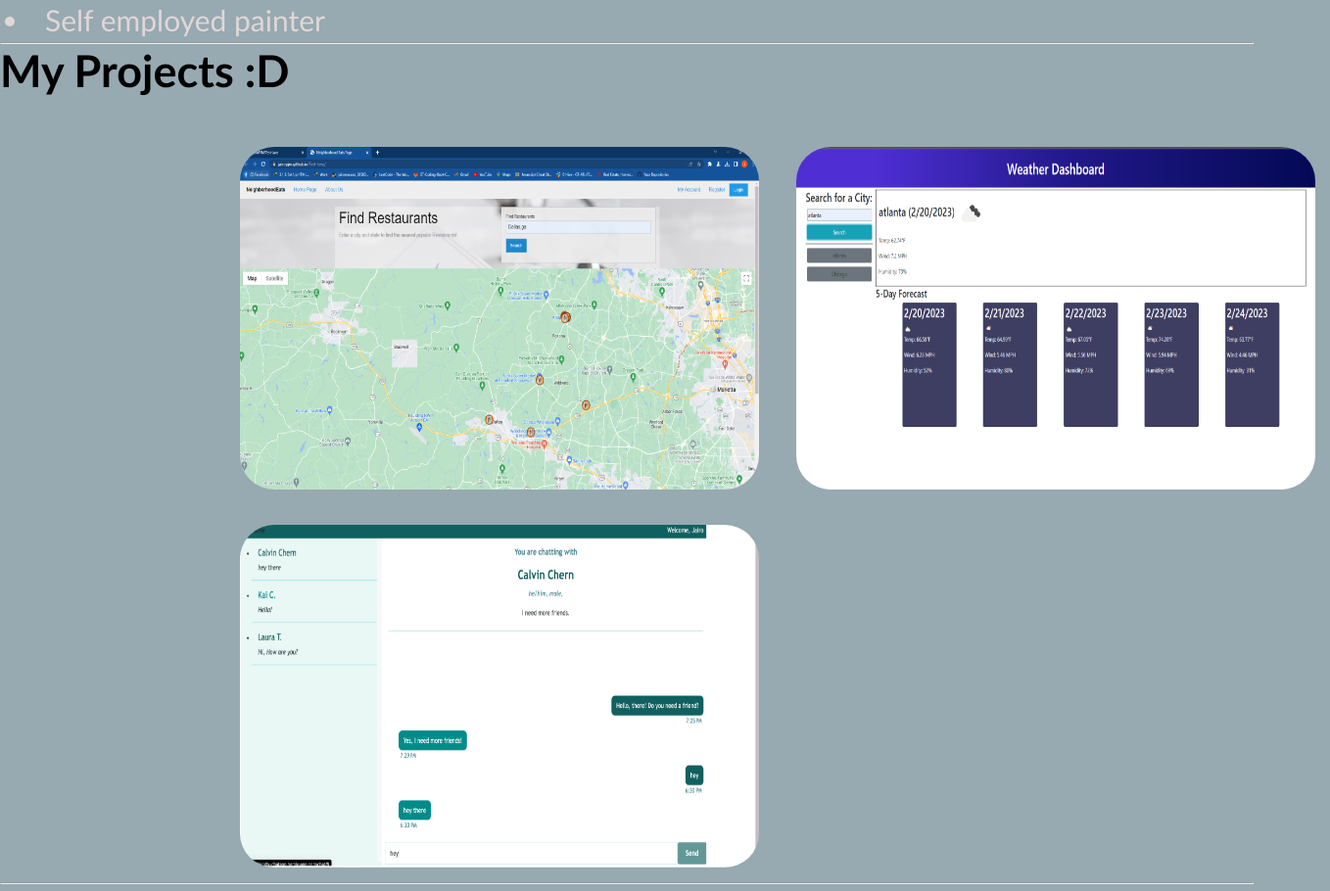
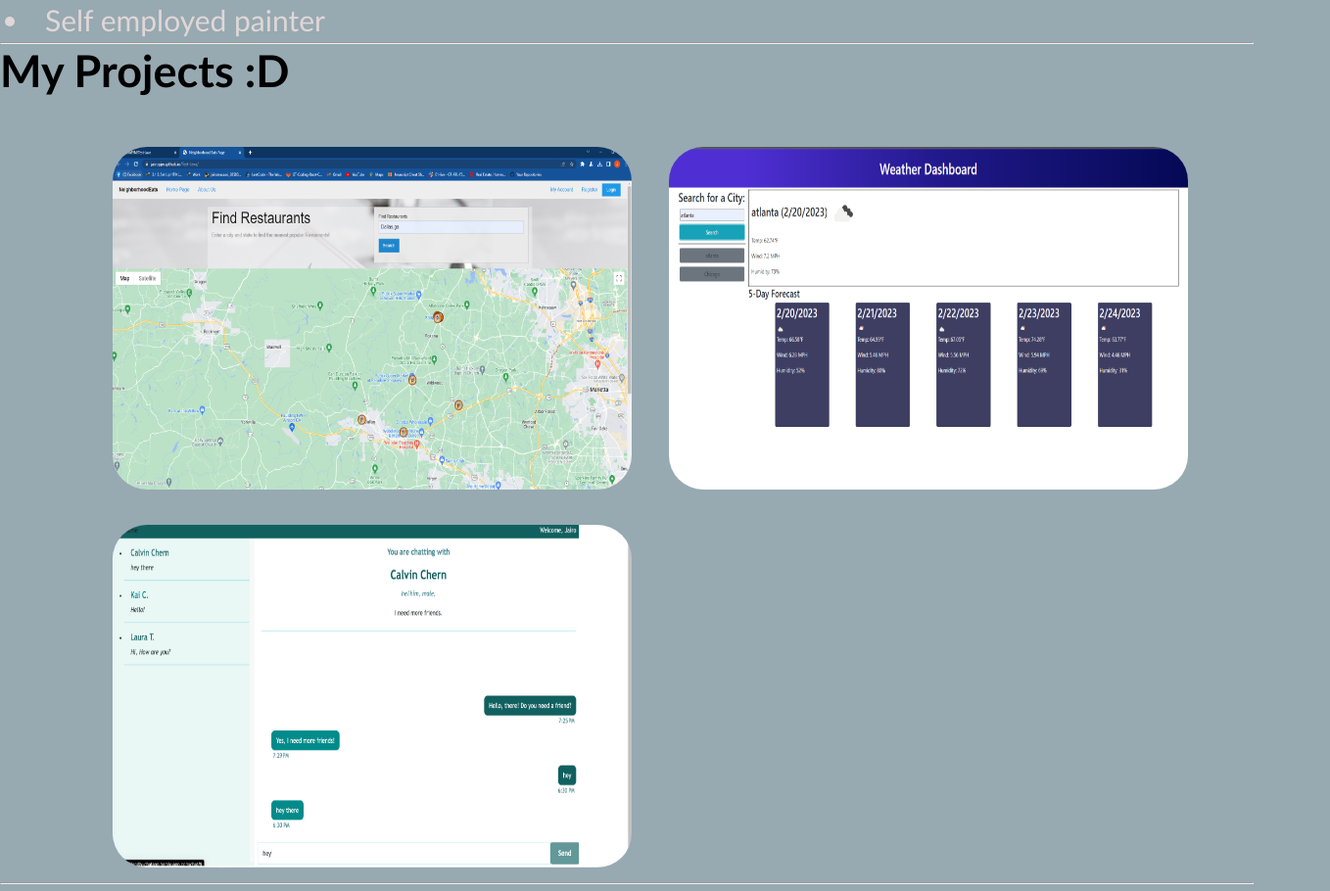
Before and after one commit to JairoPJM/PROJECT-2, a plain HTML site: page index.html in a window 1280 px wide. Shown: the part 702-1612 px from the top of the page at 98% size, 1358 px wide, since content can reach past the window. Drawn offline with Linux system fonts and the light colour scheme.

Commit message:
added projects

```diff
--- a/assets/style.css
+++ b/assets/style.css
@@ -66,7 +66,7 @@ align-items: center;
 
 .my-projects img{
     padding: 15px;
-    left: 230px;
+    left: 100px;
     position: relative;
     text-align: center;
     height: 350px;
--- a/index.html
+++ b/index.html
@@ -57,9 +57,9 @@
              <div class="my-projects">
                 <h2>My Projects :D</h2>
                 <br>
-                <a href="https://jairopjm.github.io/Test-Java/"><img src="/assets/images/part 2 (1).png"></a>
-                <a href="https://jairopjm.github.io/module-6-test/"><img src="/assets/images/Screenshot 2023-02-20 195551.png"></a>
-                <a href="https://friendly-chatapp.herokuapp.com/login"><img src="/assets/images/Screenshot 2023-02-20 195736.png" > </a>
+                <a href="https://jairopjm.github.io/Test-Java/"><img src="./assets/images/part 2 (1).png"></a>
+                <a href="https://jairopjm.github.io/module-6-test/"><img src="./assets/images/Screenshot 2023-02-20 195551.png"></a>
+                <a href="https://friendly-chatapp.herokuapp.com/login"><img src="./assets/images/Screenshot 2023-02-20 195736.png" > </a>
             </div>
 
              <hr/>
```
